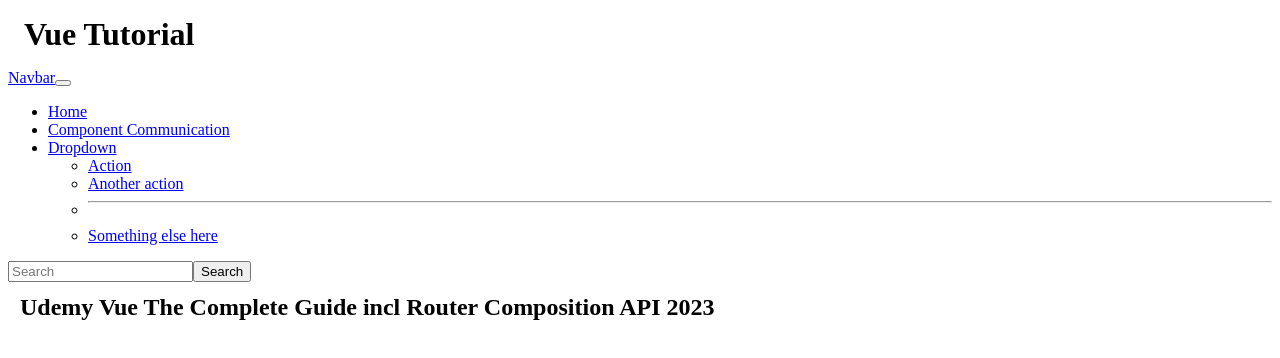
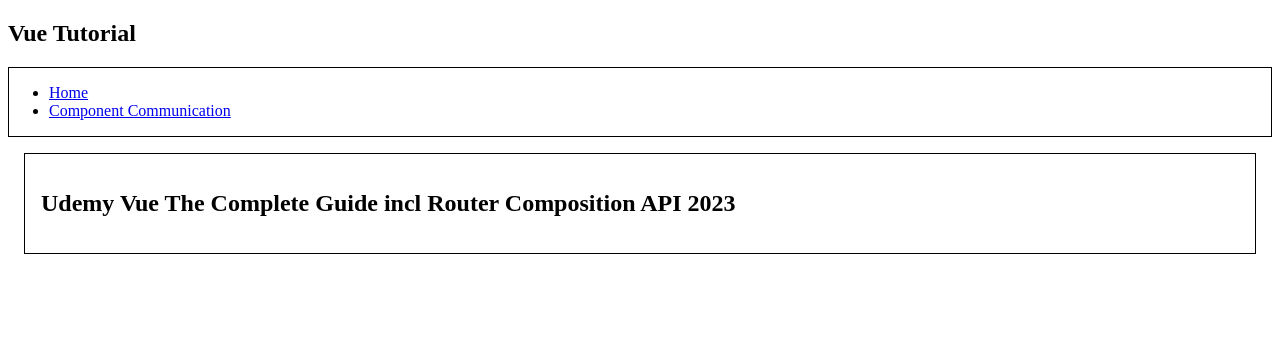
Before and after one commit to MohammadFAHssn/V_u_e, a Vue app in the folder vue-project/: page / in a window 1280 px wide. Shown: the top 358 px of the page. Built offline with nearby package versions, Linux system fonts and the light colour scheme.

Commit message:
some changes :(

```diff
--- a/vue-project/src/App.vue
+++ b/vue-project/src/App.vue
@@ -3,65 +3,31 @@
 </script>
 
 <template>
-  <h1>Vue Tutorial</h1>
+  <section>
+    <h1>Vue Tutorial</h1>
+  </section>
 
-  <nav></nav>
-
-  <nav class="navbar navbar-expand-lg bg-light">
-    <div class="container-fluid">
-      <a class="navbar-brand" href="#">Navbar</a>
-      <button
-        class="navbar-toggler"
-        type="button"
-        data-bs-toggle="collapse"
-        data-bs-target="#navbarSupportedContent"
-        aria-controls="navbarSupportedContent"
-        aria-expanded="false"
-        aria-label="Toggle navigation"
-      >
-        <span class="navbar-toggler-icon"></span>
-      </button>
-      <div class="collapse navbar-collapse" id="navbarSupportedContent">
-        <ul class="navbar-nav me-auto mb-2 mb-lg-0">
-          <li class="nav-item">
-            <RouterLink to="/" class="nav-link" aria-current="page"> Home </RouterLink>
-          </li>
-          <li class="nav-item">
-            <RouterLink to="/Component-Communication" class="nav-link"
-              >Component Communication</RouterLink
-            >
-          </li>
-          <li class="nav-item dropdown">
-            <a
-              class="nav-link dropdown-toggle"
-              href="#"
-              role="button"
-              data-bs-toggle="dropdown"
-              aria-expanded="false"
-            >
-              Dropdown
-            </a>
-            <ul class="dropdown-menu">
-              <li><a class="dropdown-item" href="#">Action</a></li>
-              <li><a class="dropdown-item" href="#">Another action</a></li>
-              <li><hr class="dropdown-divider" /></li>
-              <li><a class="dropdown-item" href="#">Something else here</a></li>
-            </ul>
-          </li>
-        </ul>
-        <form class="d-flex" role="search">
-          <input class="form-control me-2" type="search" placeholder="Search" aria-label="Search" />
-          <button class="btn btn-outline-success" type="submit">Search</button>
-        </form>
-      </div>
-    </div>
+  <nav>
+    <ul>
+      <li><RouterLink to="/">Home</RouterLink></li>
+      <li><RouterLink to="/component-communication">Component Communication</RouterLink></li>
+    </ul>
   </nav>
 
-  <RouterView />
+  <section class="body">
+    <RouterView />
+  </section>
 </template>
 
 <style scoped>
-h1 {
-  margin: 0.5em;
+nav {
+  border: 1px solid black;
+}
+
+.body {
+  margin: 1em;
+  padding: 1em;
+
+  border: 1px solid black;
 }
 </style>
--- a/vue-project/src/assets/main.css
+++ b/vue-project/src/assets/main.css
@@ -0,0 +1,5 @@
+.tip {
+  border: 1px solid black;
+
+  padding: 1em;
+}
--- a/vue-project/src/components/ComponentCommunication/ComponentCommunication.vue
+++ b/vue-project/src/components/ComponentCommunication/ComponentCommunication.vue
@@ -5,13 +5,13 @@
 <template>
   <h2>Component Communication</h2>
 
-  <section>
-    <h3></h3>
+  <section class="tip">
+    <h3>Props</h3>
+    <p>
+      we pass props into components using kebab-case naming, and read this Props in the other side
+      using camel-case naming. Vue automatically translates kebab-case into camel-case
+    </p>
+
+    <p>Props typically should not be mutated(unidirectional data flow)</p>
   </section>
 </template>
-
-<style scoped>
-h2 {
-  margin: 0.5em;
-}
-</style>
--- a/vue-project/src/components/Home.vue
+++ b/vue-project/src/components/Home.vue
@@ -5,9 +5,3 @@
 <template>
   <h2>Udemy Vue The Complete Guide incl Router Composition API 2023</h2>
 </template>
-
-<style scoped>
-h2 {
-  margin: 0.5em;
-}
-</style>
```
